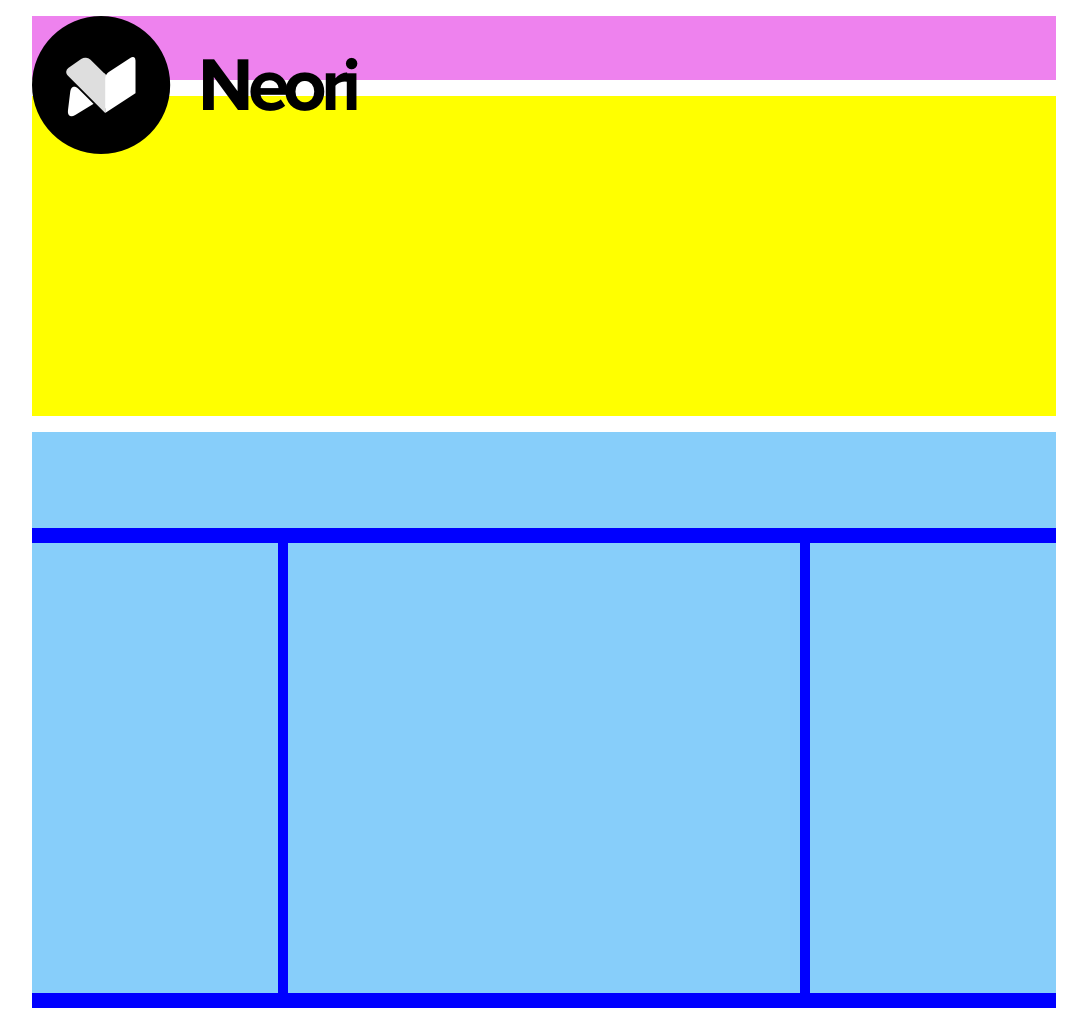
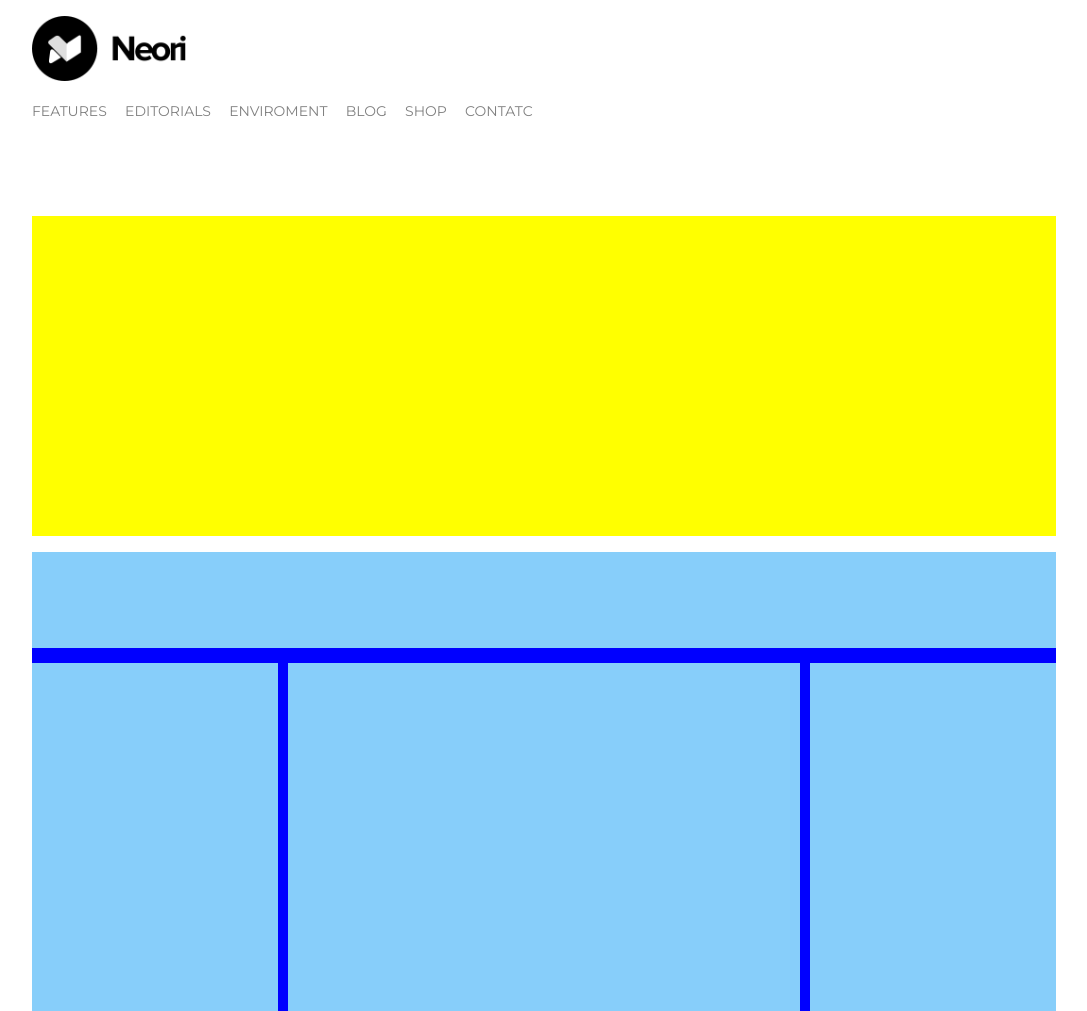
Before and after one commit to AngeloDalo/htmlcss-wp, a plain HTML site: page index.html in a window 1280 px wide. Shown: the top 1011 px of the page, without its empty margins (96-1183 px from the left). Drawn offline with Linux system fonts and the light colour scheme.

Commit message:
logo+link

```diff
--- a/css/style.css
+++ b/css/style.css
@@ -6,6 +6,7 @@
 
 html{
     font-size: 100%;
+    font-family: 'Montserrat', sans-serif;
 }
 
 .clearfix::after{
@@ -24,28 +25,29 @@ html{
 .testata{
     width: 100%;
     margin-top: 1em;
-    height: 4em;
-    line height: 80px;
-    background-color: violet;
+
 }
 
-.logo{
-    vertical-align: middle;
-    height: 100%;
+.logo-sito{
+    height: 65px;
 }
 
-.nome-sito{
-    display: inline-block;
-    height: 80px;
+.link{
+    margin-top: 1em;
 }
 
-
+a{
+    font-size: 14px;
+    margin-right: 1em;
+    text-decoration: none;
+    color: grey
+}
 /*fine header*/
 
 /*inizio main*/
 .menu{
     width: 100%;
-    margin-top: 1em;
+    margin-top: 6em;
     height: 20em;
     background-color: yellow;
 }
--- a/index.html
+++ b/index.html
@@ -4,6 +4,11 @@
     <meta charset="UTF-8">
     <meta http-equiv="X-UA-Compatible" content="IE=edge">
     <meta name="viewport" content="width=device-width, initial-scale=1.0">
+    <!--font google-->
+    <link rel="preconnect" href="https://fonts.googleapis.com">
+    <link rel="preconnect" href="https://fonts.gstatic.com" crossorigin>
+    <link href="https://fonts.googleapis.com/css2?family=Montserrat&display=swap" rel="stylesheet">
+    <!--fine font google-->
     <link rel="stylesheet" href="css/style.css">
     <title>Document</title>
 </head>
@@ -13,7 +18,12 @@
         <header class="testata">
             <img src="img/logo.png" alt="logo neori" class="logo-sito">
             <nav class="link">
-
+                <a href="www.google.it">FEATURES</a>
+                <a href="www.google.it">EDITORIALS</a>
+                <a href="www.google.it">ENVIROMENT</a>
+                <a href="www.google.it">BLOG</a>
+                <a href="www.google.it">SHOP</a>
+                <a href="www.google.it">CONTATC</a>
             </nav>
         </header>
         <!--fine header-->
```
